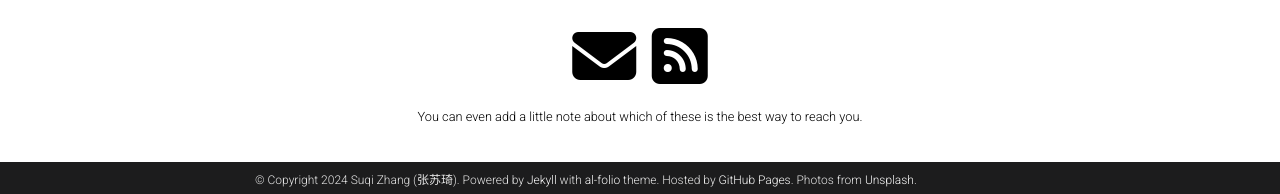
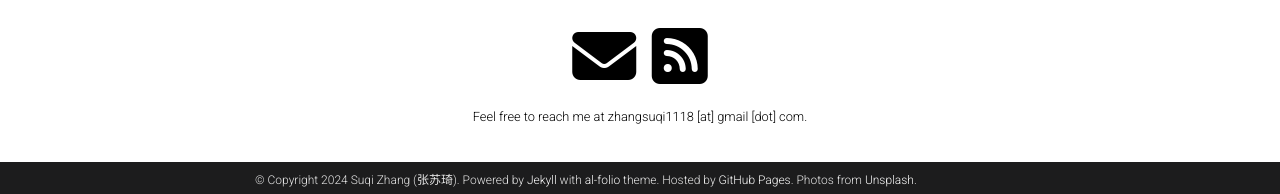
Before and after one commit to SAKi-77/SAKi-77.github.io, a Jekyll site: the page built from _pages/about.md, in a window 1280 px wide and 1281 px high. Shown: the part 1084-1278 px from the top of the window. Built offline with Jekyll 4.4.1, drawn with Linux system fonts in a browser that asks for light colours; full-size pictures stand in for the smaller copies a plugin makes; emoji names are drawn with the system emoji font; comment, search, counter and statistics services are not loaded; a style sheet for code colours, icons or effects is not loaded.

Commit message:
Update _config.yml

```diff
--- a/_config.yml
+++ b/_config.yml
@@ -104,7 +104,7 @@ zotero_username: # your zotero username
 wechat_qr: # filename of your wechat qr-code saved as an image (e.g., wechat-qr.png if saved to assets/img/wechat-qr.png)
 
 contact_note: >
-  You can even add a little note about which of these is the best way to reach you.
+  Feel free to reach me at zhangsuqi1118 [at] gmail [dot] com.
 
 # -----------------------------------------------------------------------------
 # Analytics and search engine verification
```
